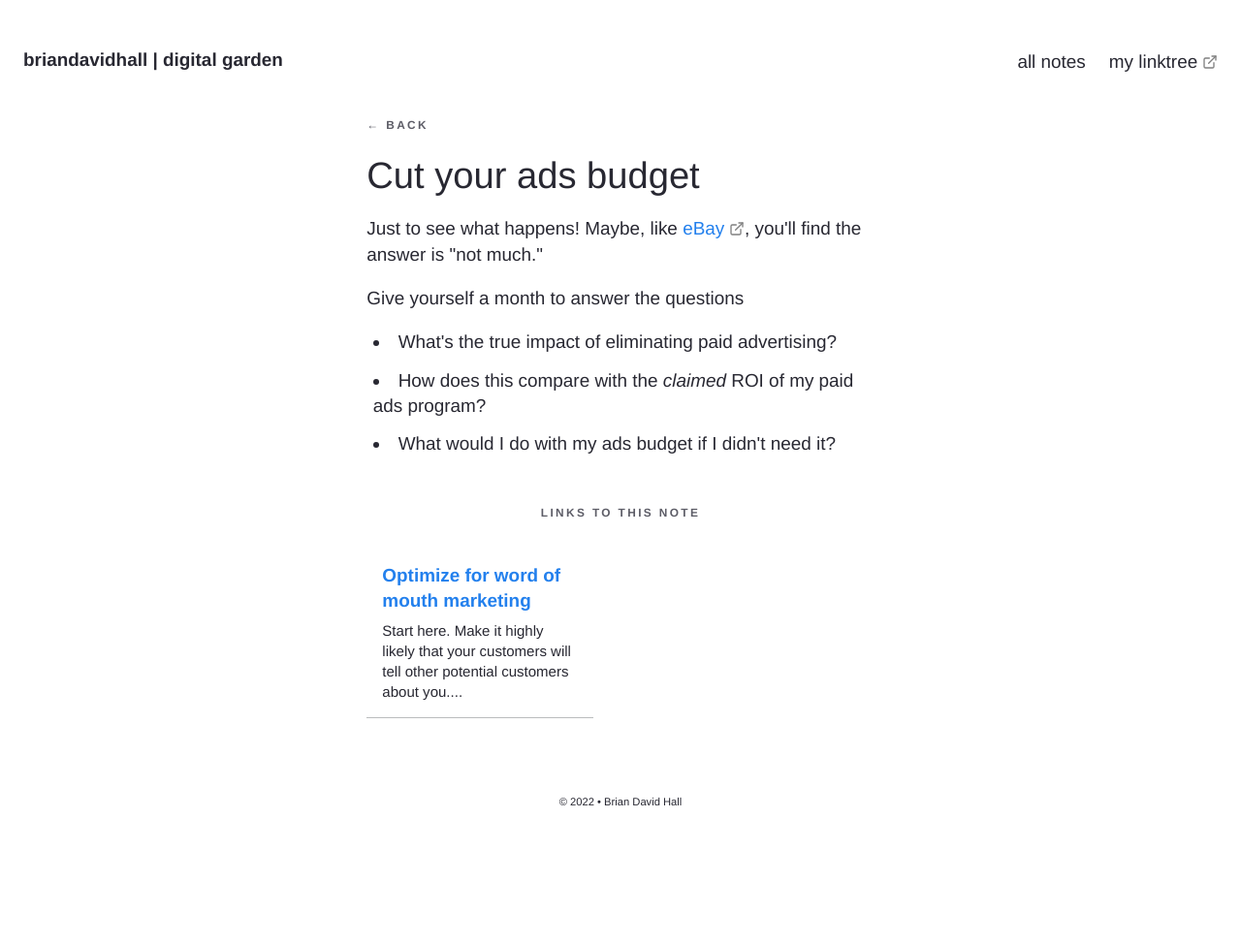
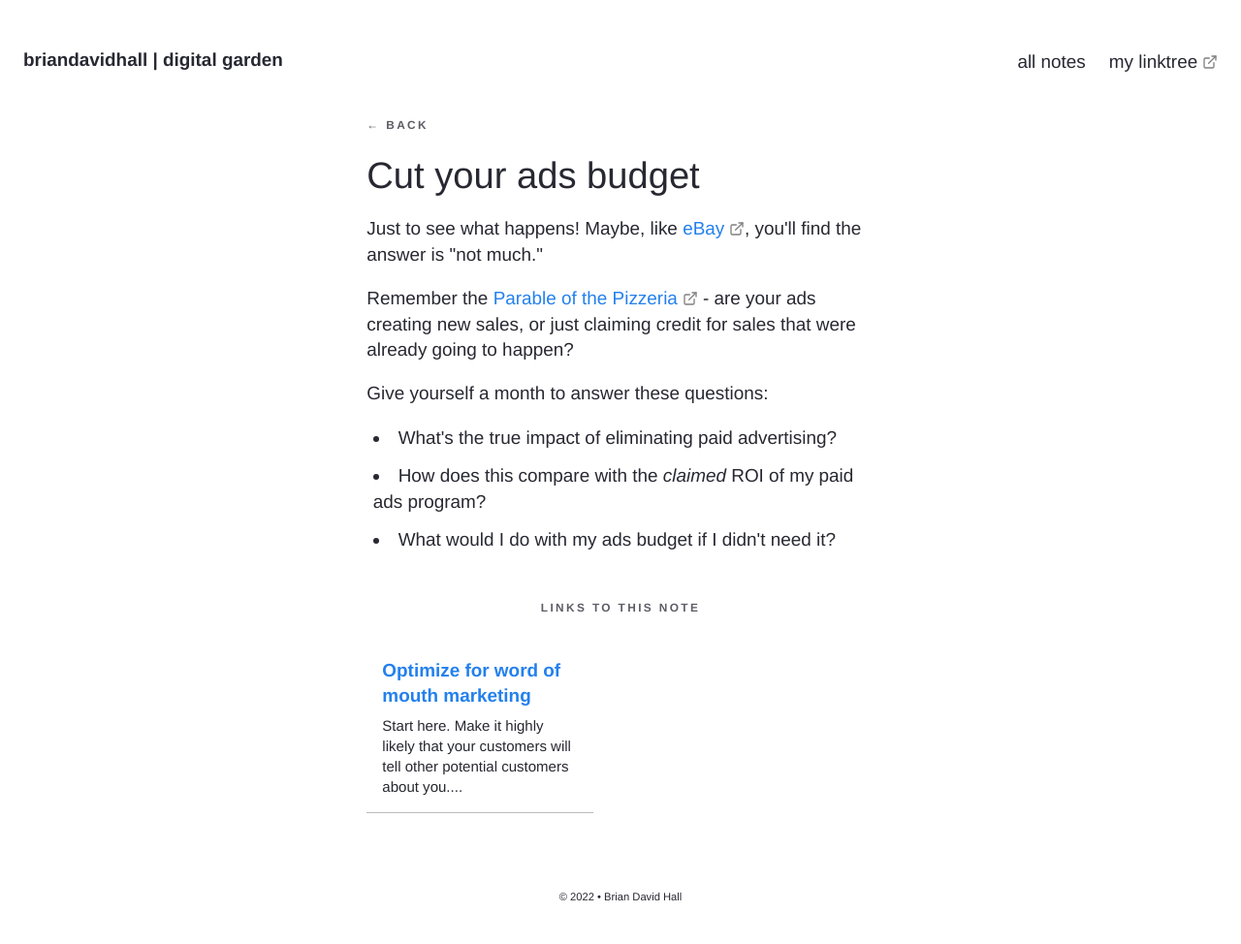
Before and after one commit to bruab/garden, a Jekyll site: the page built from _notes/Cut your ads budget.md, in a window 1280 px wide. Shown: the whole page at 97% size. Built offline with Jekyll 4.4.1, drawn with Linux system fonts in a browser that asks for light colours; before the commit the page ends 900 px from its top, so only the background shows below that.

Commit message:
update ads note

```diff
--- a/_notes/Cut your ads budget.md
+++ b/_notes/Cut your ads budget.md
@@ -10,7 +10,9 @@ date: 2022-10-20
 
 Just to see what happens! Maybe, like [eBay](https://www.nber.org/system/files/working_papers/w20171/w20171.pdf), you'll find the answer is "not much."
 
-Give yourself a month to answer the questions
+Remember the [Parable of the Pizzeria](https://twitter.com/randfish/status/1562524666232979457) - are your ads creating new sales, or just claiming credit for sales that were already going to happen?
+
+Give yourself a month to answer these questions:
 
 - What's the true impact of eliminating paid advertising?
 - How does this compare with the *claimed* ROI of my paid ads program?
```
